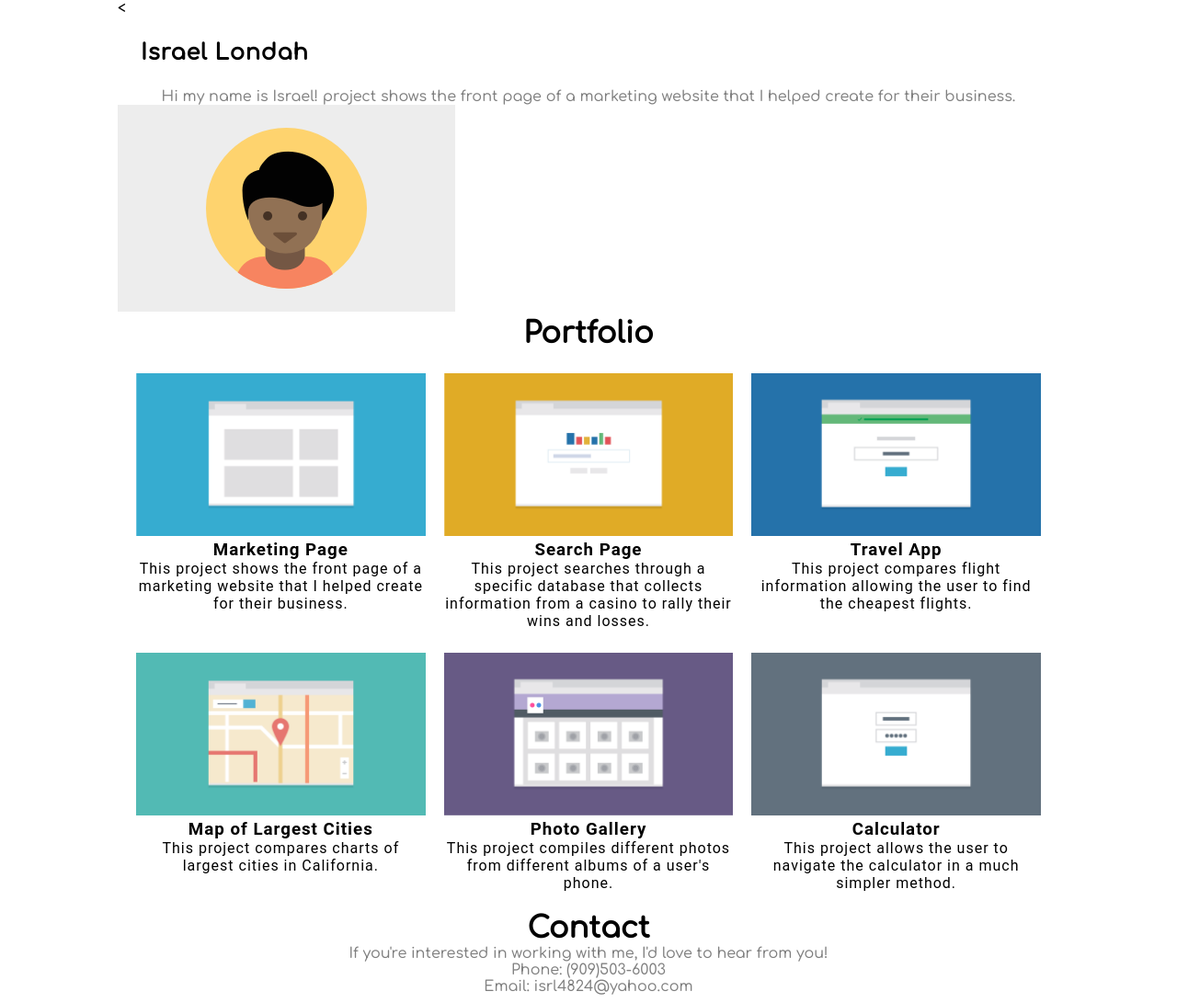
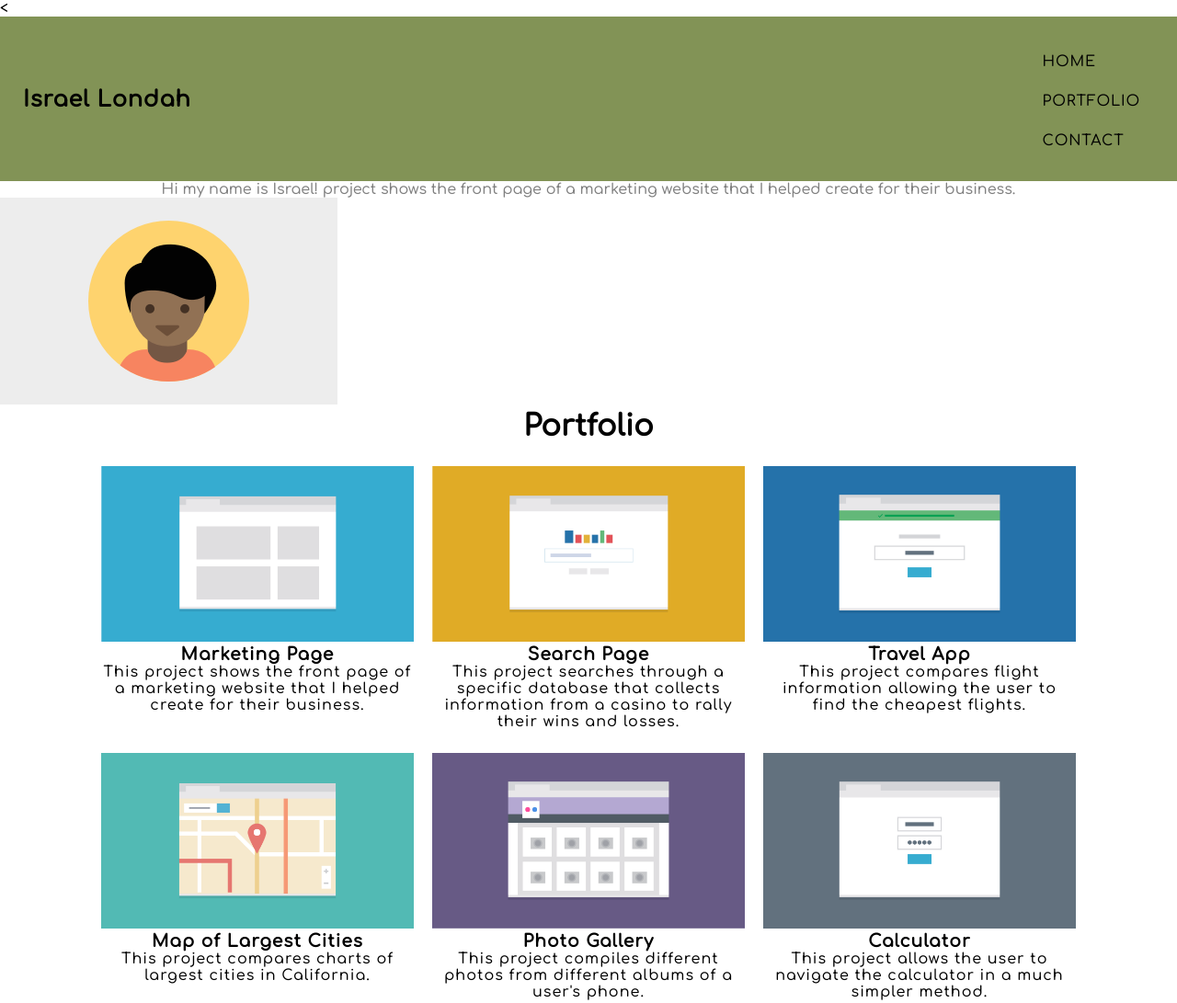
Before and after one commit to IsraelImmanuel/Mobile-First-Responsive-Layout-, a plain HTML site: page index.html in a window 1280 px wide. Shown: the top 1091 px of the page at 92% size. Drawn offline with Linux system fonts and the light colour scheme.

Commit message:
Add files via upload

```diff
--- a/css/styles.css
+++ b/css/styles.css
@@ -4,10 +4,6 @@
 
 * {
   box-sizing: border-box;
-}
-body {
-  margin: 0 auto;
-  max-width: 1024px;
   font-family: Comfortaa;
 }
 
@@ -26,6 +22,7 @@ nav {
   font-weight: 400;
   letter-spacing: .05em;
   padding: 25px;
+  background-color: #829356;
 }
 
 h1, .top-nav {
@@ -40,6 +37,7 @@ h1, .top-nav {
 
 h1 a, .top-nav a {
   color: #000;
+
 }
 top-nav {
   margin-top: 30px;
@@ -62,18 +60,13 @@ h1 {
   color: black;
 }
 
-.wrapper {
-
-  flex-direction: row-reverse;
-}
 @media (min-width: 768px) {
   .top-nav {
     margin-top: 0;
-    display: none;
   }
 }
   .top-nav li {
-    display: inline-block;
+    display: flex;
     width: auto;
     margin-right: 15px;
     background-color: transparent;
@@ -84,9 +77,6 @@ h1 {
     margin-right: 0;
   }
 
-  .top-nav a {
-
-  }
   @media (min-width: 1024px) {
     nav {
       display: flex;
@@ -128,31 +118,31 @@ h1 {
 }
 
 .box-1 {
-  background-color: #white;
+
 }
 
 .box-2 {
-  background-color: #white;
+
 }
 
 .box-3 {
-  background-color: #white;
+
 }
 
 .box-4 {
-  background-color: #white;
+
 }
 
 .box-5 {
-  background-color: #white;
+
 }
 
 .box-6 {
-  background-color: #white;
+
 }
 
 h3 {
-  :'Roboto', sans-serif;
+  font-family: Comfortaa
 }
 
 .wrapper p {
@@ -186,6 +176,8 @@ html, body {
   text-decoration: none;
   text-transform: uppercase;
   color: black;
+  visibility: hidden;
+
 }
 
 footer {
```
